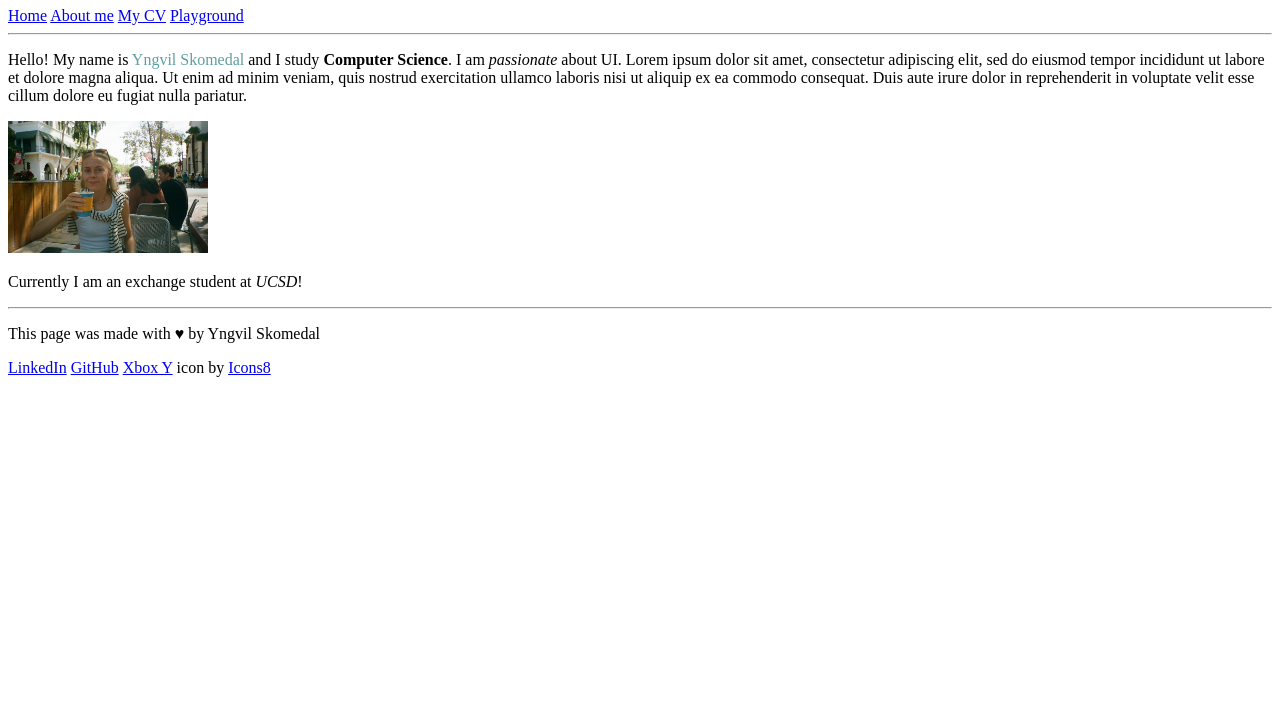
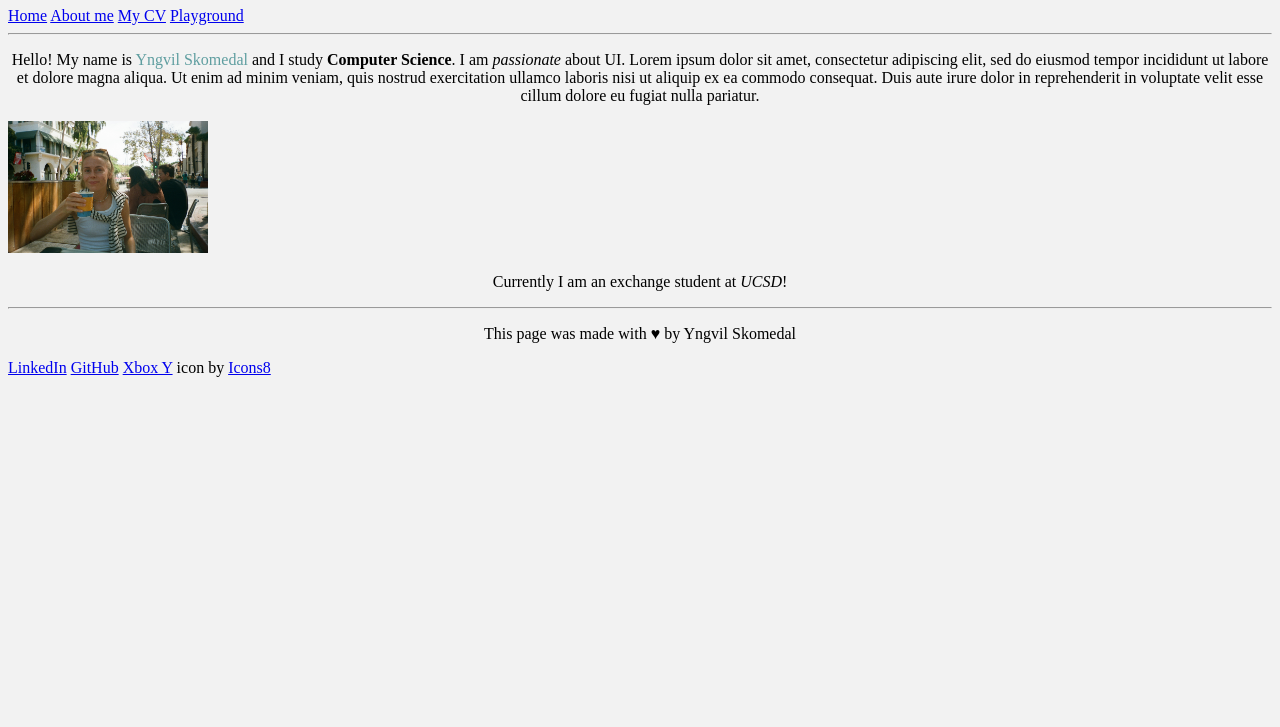
Before and after one commit to yngvilsk/cse134-hw5, a plain HTML site: page index.html in a window 1280 px wide. Shown: the part 73-800 px from the top of the page. Drawn offline with Linux system fonts and the light colour scheme.

Commit message:
linked to css file

```diff
--- a/index.html
+++ b/index.html
@@ -7,6 +7,7 @@
     <meta name="viewport" content="width=device-width, initial-scale=1.0" />
 	<title>Yngvil Skomedal</title> <!-- Document title is mandatory -->
     <link href="images/favicon.png" rel="icon"/>
+    <link rel="stylesheet" type="text/css" href="style.css"> <!-- Link to the css file -->
     <script>
 		console.log('Hello! Please hire me :)');
     </script>
```
Also changed, not shown: style.css (renamed from main.css).
